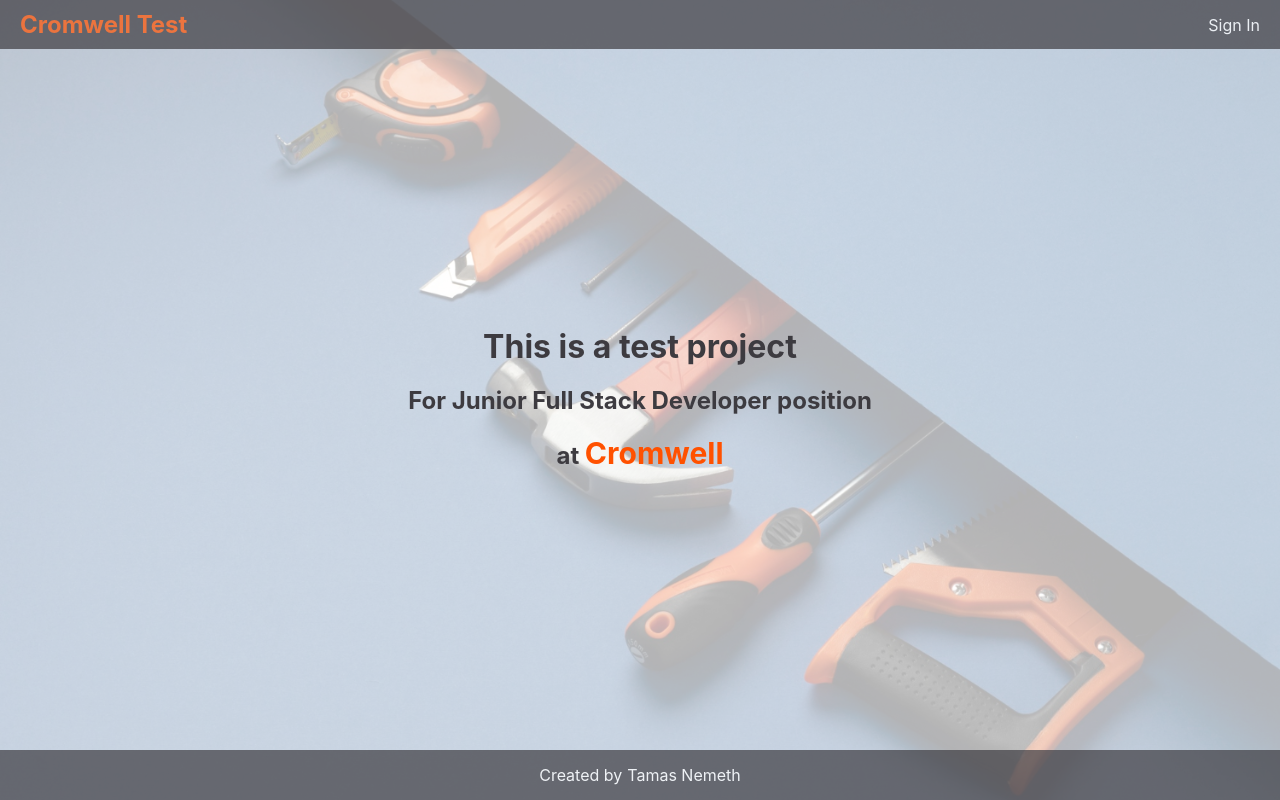
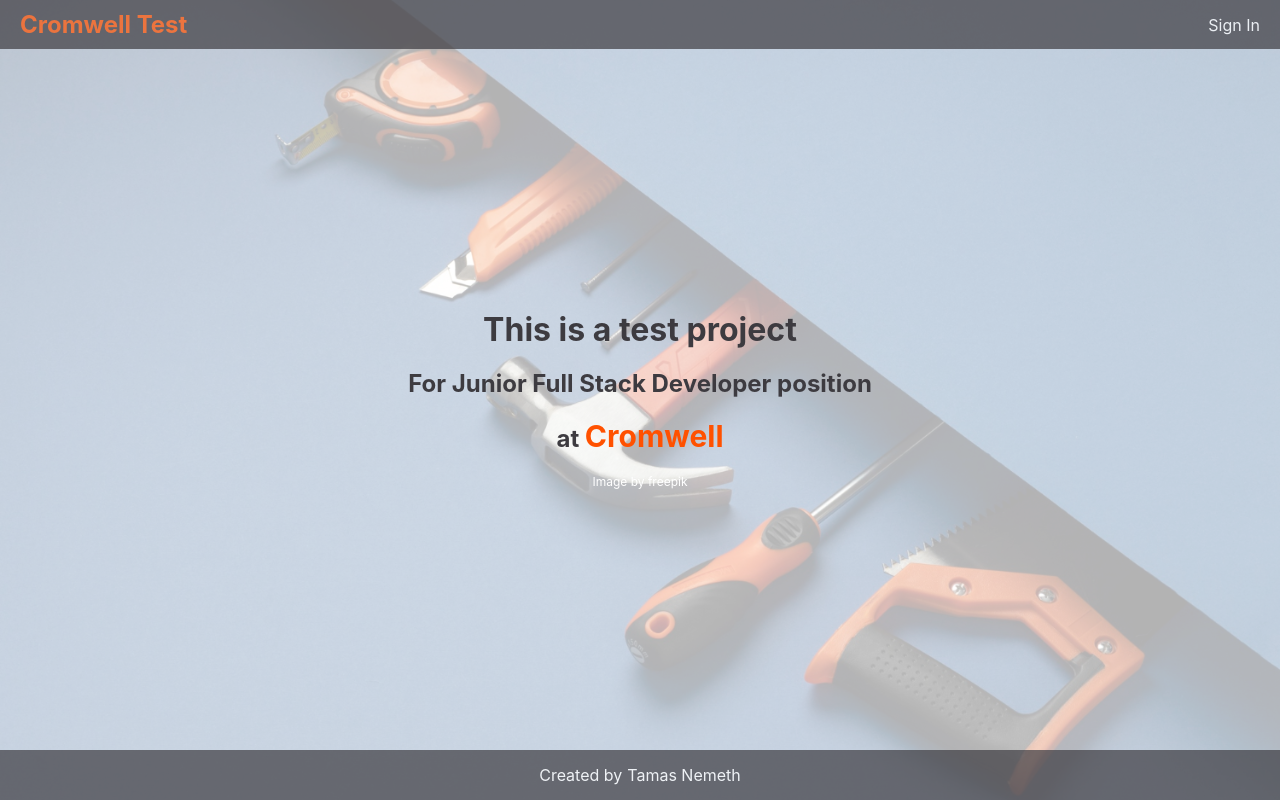
Before and after one commit to nemetht91/Cromwell-Test, a React (Create React App) app in the folder client/: page / in a window 1280 px wide. Built offline with nearby package versions, Linux system fonts and the light colour scheme.

Commit message:
add image reference

```diff
--- a/client/src/App.css
+++ b/client/src/App.css
@@ -195,6 +195,11 @@
   font-size: 30px;
 }
 
+a.image_ref{
+  font-size: 12px;
+  color: white;
+}
+
 @media(max-width: 1400px){
   .navbar .container{
     margin: 0px 20px;
--- a/client/src/Components/routes/HomePage.jsx
+++ b/client/src/Components/routes/HomePage.jsx
@@ -6,6 +6,7 @@
         <h1>This is a test project</h1>
         <h2>For Junior Full Stack Developer position</h2>
         <h2>at <a href="https://www.cromwell.co.uk/" target="blank">Cromwell</a></h2>
+        <a className="image_ref" target="blank" href="https://www.freepik.com/free-photo/view-steel-hammer-with-other-construction-elements-tools_49590461.htm#fromView=search&page=1&position=29&uuid=529fe204-c149-4ca2-ad5f-ee699f7d8c67">Image by freepik</a>
     </div>
 }
 
```
